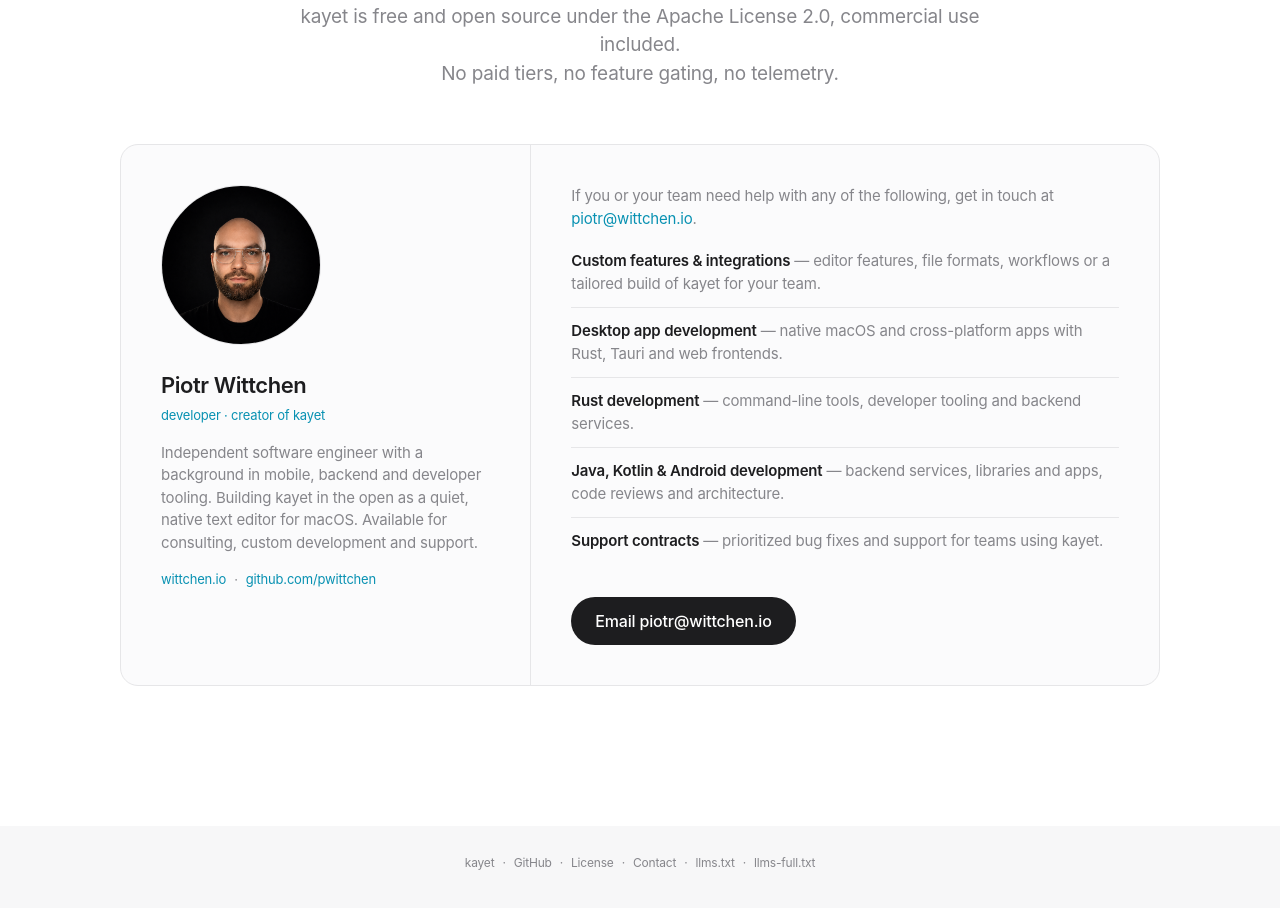
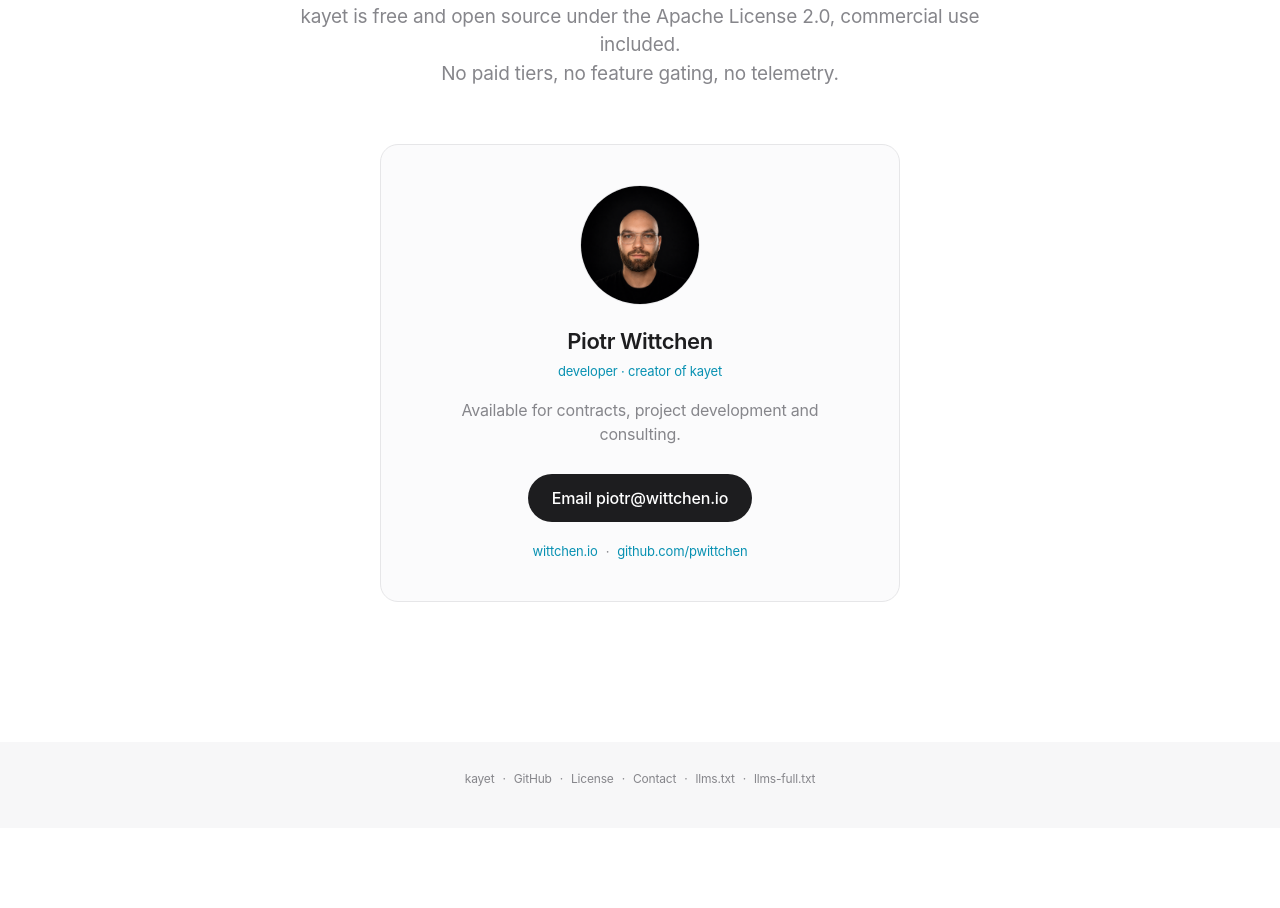
Before and after one commit to pwittchen/kayet, a website: page website/index.html in a window 1280 px wide. Shown: the part 7162-8070 px from the top of the page. After the commit the page ends 7990 px from the top, so only its background shows below. Drawn offline with Linux system fonts and the light colour scheme.

Commit message:
simplified contact section on the website

```diff
--- a/website/index.html
+++ b/website/index.html
@@ -275,34 +275,16 @@
       <h2 class="reveal">Support &amp; consulting.</h2>
       <p class="contact-intro reveal">kayet is free and open source under the Apache License 2.0, commercial use included.<br> No paid tiers, no feature gating, no telemetry.</p>
       <div class="contact reveal">
-        <aside class="contact-about">
-          <img class="contact-avatar" src="avatar.png" alt="Piotr Wittchen" width="160" height="160" loading="lazy">
-          <div>
+        <img class="contact-avatar" src="avatar.png" alt="Piotr Wittchen" width="120" height="120" loading="lazy">
         <h3 class="contact-name">Piotr Wittchen</h3>
         <p class="contact-role">developer · creator of kayet</p>
-            <p class="contact-note">
-              Independent software engineer with a background in mobile, backend and developer tooling.
-              Building kayet in the open as a quiet, native text editor for macOS.
-              Available for consulting, custom development and support.
-            </p>
+        <p class="contact-note">Available for contracts, project development and consulting.</p>
+        <a class="btn btn-primary contact-button" href="mailto:piotr@wittchen.io">Email piotr@wittchen.io</a>
         <p class="contact-links">
           <a href="https://wittchen.io" target="_blank" rel="noopener">wittchen.io</a>
           <span aria-hidden="true">·</span>
           <a href="https://github.com/pwittchen" target="_blank" rel="noopener">github.com/pwittchen</a>
         </p>
-          </div>
-        </aside>
-        <div class="contact-cta">
-          <p class="contact-lead">If you or your team need help with any of the following, get in touch at <a href="mailto:piotr@wittchen.io">piotr@wittchen.io</a>.</p>
-          <ul class="contact-list">
-            <li><strong>Custom features &amp; integrations</strong> — editor features, file formats, workflows or a tailored build of kayet for your team.</li>
-            <li><strong>Desktop app development</strong> — native macOS and cross-platform apps with Rust, Tauri and web frontends.</li>
-            <li><strong>Rust development</strong> — command-line tools, developer tooling and backend services.</li>
-            <li><strong>Java, Kotlin &amp; Android development</strong> — backend services, libraries and apps, code reviews and architecture.</li>
-            <li><strong>Support contracts</strong> — prioritized bug fixes and support for teams using kayet.</li>
-          </ul>
-          <a class="btn btn-primary contact-button" href="mailto:piotr@wittchen.io">Email piotr@wittchen.io</a>
-        </div>
       </div>
     </section>
   </main>
--- a/website/llms-full.txt
+++ b/website/llms-full.txt
@@ -97,4 +97,4 @@
 
 ## Support and consulting
 
-kayet is built by Piotr Wittchen (https://wittchen.io), an independent software engineer available for custom features and integrations, desktop app development (Rust, Tauri), Rust development, Java / Kotlin / Android development and support contracts for teams using kayet. Contact: piotr@wittchen.io
+kayet is built by Piotr Wittchen (https://wittchen.io), available for contracts, project development and consulting. Contact: piotr@wittchen.io
--- a/website/llms.txt
+++ b/website/llms.txt
@@ -20,4 +20,4 @@
 
 - [Source code](https://github.com/pwittchen/kayet): GitHub repository
 - [License](https://github.com/pwittchen/kayet/blob/master/LICENSE): Apache License 2.0
-- [Author](https://wittchen.io): Piotr Wittchen, available for consulting, custom development and support (piotr@wittchen.io)
+- [Author](https://wittchen.io): Piotr Wittchen, available for contracts, project development and consulting (piotr@wittchen.io)
--- a/website/style.css
+++ b/website/style.css
@@ -519,41 +519,29 @@
 .contact-intro { margin: 16px auto 56px; max-width: 40em; text-align: center; color: var(--text-muted); font-size: 19px; }
 
 .contact {
-  display: grid;
-  grid-template-columns: minmax(260px, 0.85fr) minmax(0, 1.3fr);
-  max-width: 1040px;
+  display: flex;
+  flex-direction: column;
+  align-items: center;
+  max-width: 520px;
   margin: 0 auto;
+  padding: 40px;
   border: 1px solid var(--border);
   border-radius: 18px;
   background: var(--card);
-  overflow: hidden;
+  text-align: center;
 }
-.contact-about, .contact-cta { display: flex; flex-direction: column; padding: 40px; }
-.contact-about { gap: 24px; border-right: 1px solid var(--border); }
 .contact-avatar {
-  width: 160px;
-  height: 160px;
+  width: 120px;
+  height: 120px;
+  margin-bottom: 20px;
   border-radius: 50%;
   object-fit: cover;
   border: 1px solid var(--border);
 }
 .contact-name { font-size: 22px; letter-spacing: -0.02em; }
 .contact-role { margin: 4px 0 16px; font-size: 13px; color: var(--accent); }
-.contact-note { margin: 0; font-size: 15px; color: var(--text-muted); }
-.contact-links { display: flex; flex-wrap: wrap; gap: 8px; margin: 16px 0 0; font-size: 13px; color: var(--text-muted); }
-
-.contact-lead { margin: 0 0 20px; font-size: 15px; color: var(--text-muted); }
-.contact-list { margin: 0 0 32px; padding: 0; list-style: none; }
-.contact-list li {
-  padding: 12px 0;
-  border-bottom: 1px solid var(--border);
-  font-size: 15px;
-  color: var(--text-muted);
-}
-.contact-list li:first-child { padding-top: 0; }
-.contact-list li:last-child { border-bottom: 0; }
-.contact-list strong { color: var(--text); font-weight: 600; }
-.contact-button { align-self: flex-start; margin-top: auto; }
+.contact-note { margin: 0 0 28px; font-size: 16px; color: var(--text-muted); }
+.contact-links { display: flex; flex-wrap: wrap; justify-content: center; gap: 8px; margin: 20px 0 0; font-size: 13px; color: var(--text-muted); }
 
 /* ---- footer ---- */
 .footer {
@@ -613,10 +601,7 @@
 }
 
 @media (max-width: 800px) {
-  .contact { grid-template-columns: 1fr; }
-  .contact-about { align-items: center; text-align: center; border-right: 0; border-bottom: 1px solid var(--border); }
-  .contact-links { justify-content: center; }
-  .contact-about, .contact-cta { padding: 32px 24px; }
+  .contact { padding: 32px 24px; }
   .config-code { font-size: 12px; }
   .window-body { min-height: 0; font-size: 13px; }
   .window-controls { display: none; }
```
Lines whose indentation alone changed are shown as unchanged.
